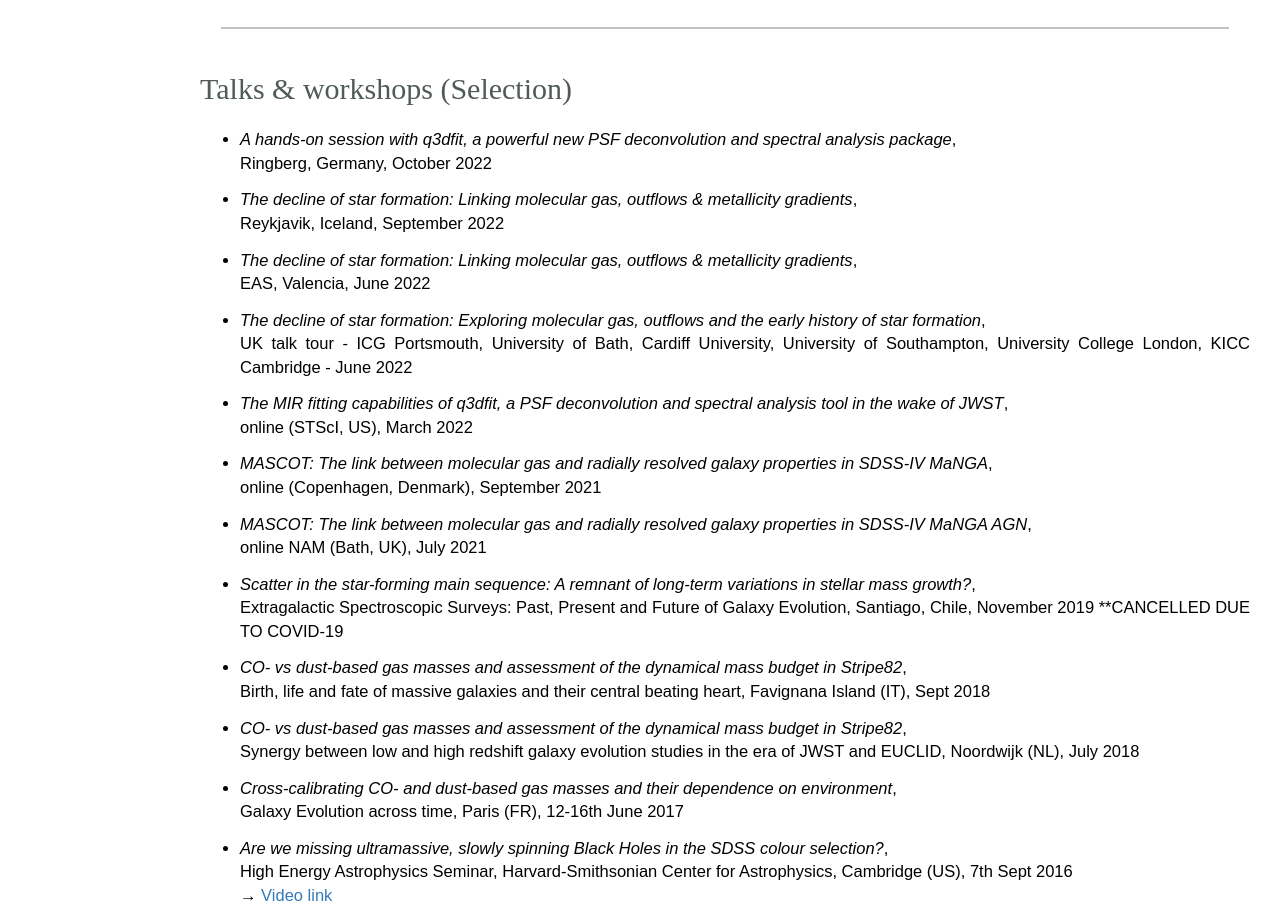
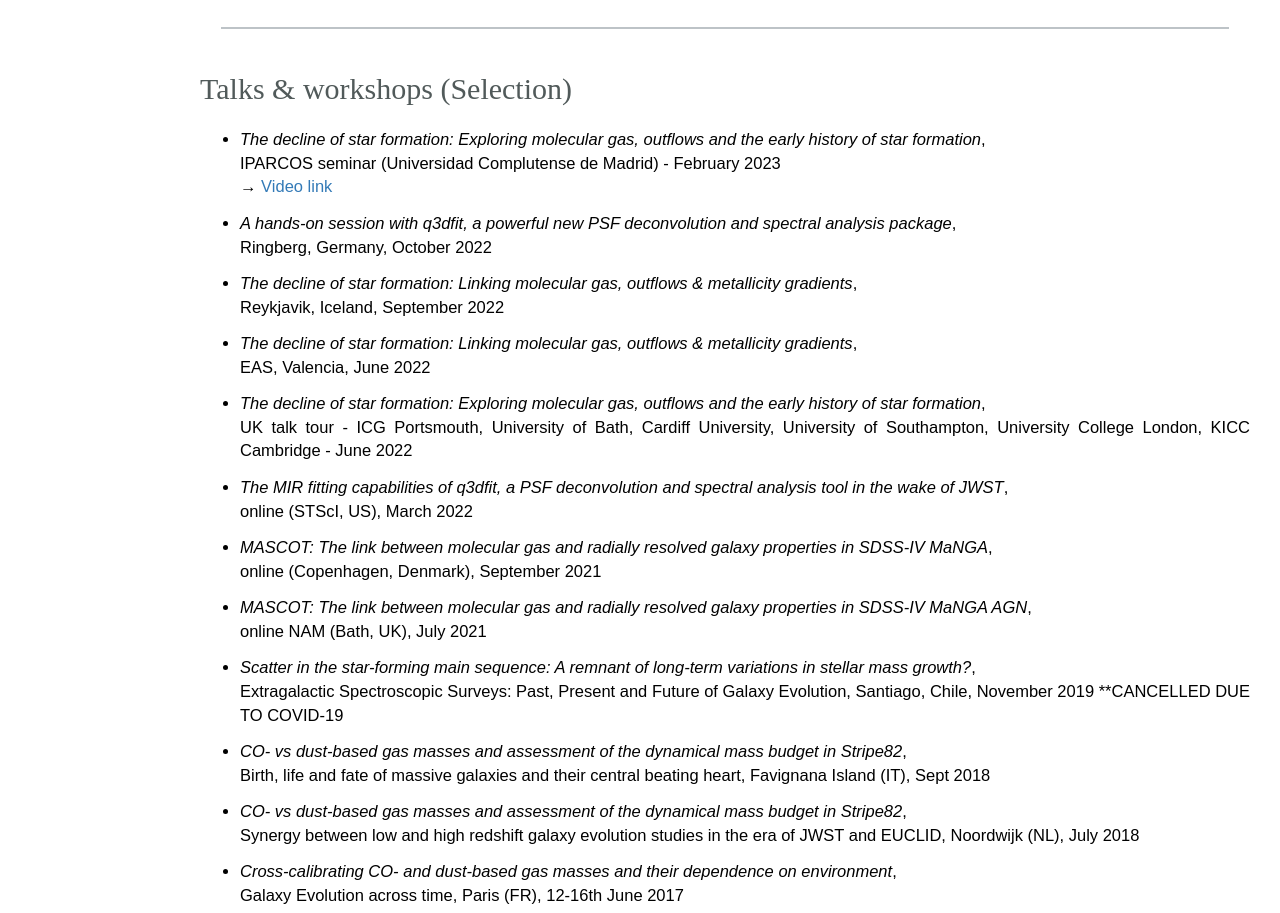
Before and after one commit to cbertemes/cbertemes.github.io, a plain HTML site: page index.html in a window 1280 px wide. Shown: the part 3100-4013 px from the top of the page. Drawn offline with nearby package versions, Linux system fonts and the light colour scheme; some packages are replaced by stand-ins of ours.

Commit message:
Added talk + video link (IPARCOS)

```diff
--- a/index.html
+++ b/index.html
@@ -281,6 +281,13 @@
 			<p class="insert-space"></p>
 			<ul type="disk">
 
+
+			    <li> <em> The decline of star formation: Exploring molecular gas, outflows and the early history of star formation</em>,</br>IPARCOS seminar (Universidad Complutense de Madrid) - February 2023
+				</li>
+				&rarr; <a href="https://www.youtube.com/watch?v=9OFJmB91zM8&list=PLmj_c1kSk76kVpvxrDn49jjoTzCzewT-x&index=1">Video link</a>
+				<p class="insert-space"></p>
+
+
 			    <li> <em> A hands-on session with q3dfit, a powerful new PSF deconvolution and spectral analysis package</em>,</br>Ringberg, Germany, October 2022
 				</li>
 				<p class="insert-space"></p>
```
Also changed, not shown: 1 other file.
